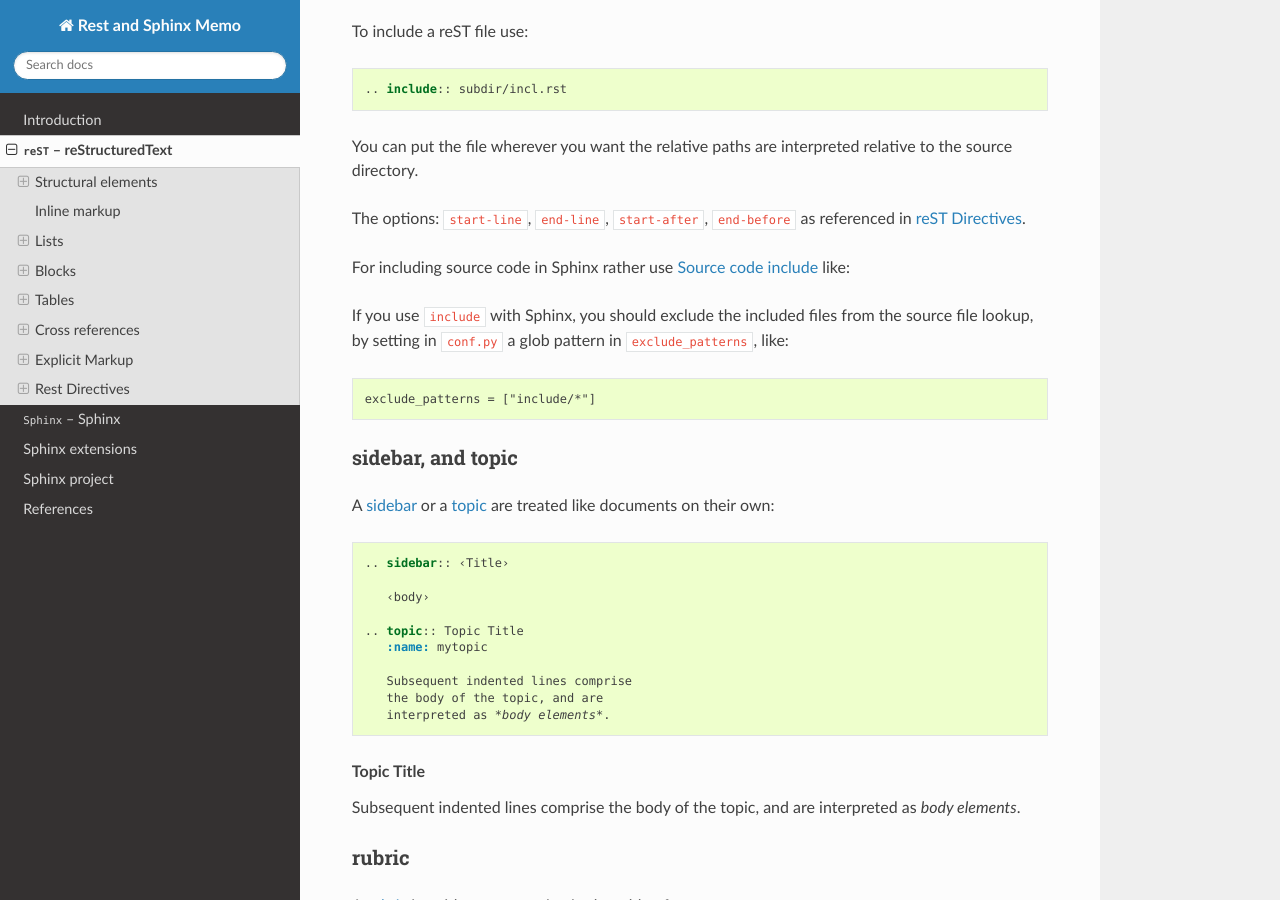
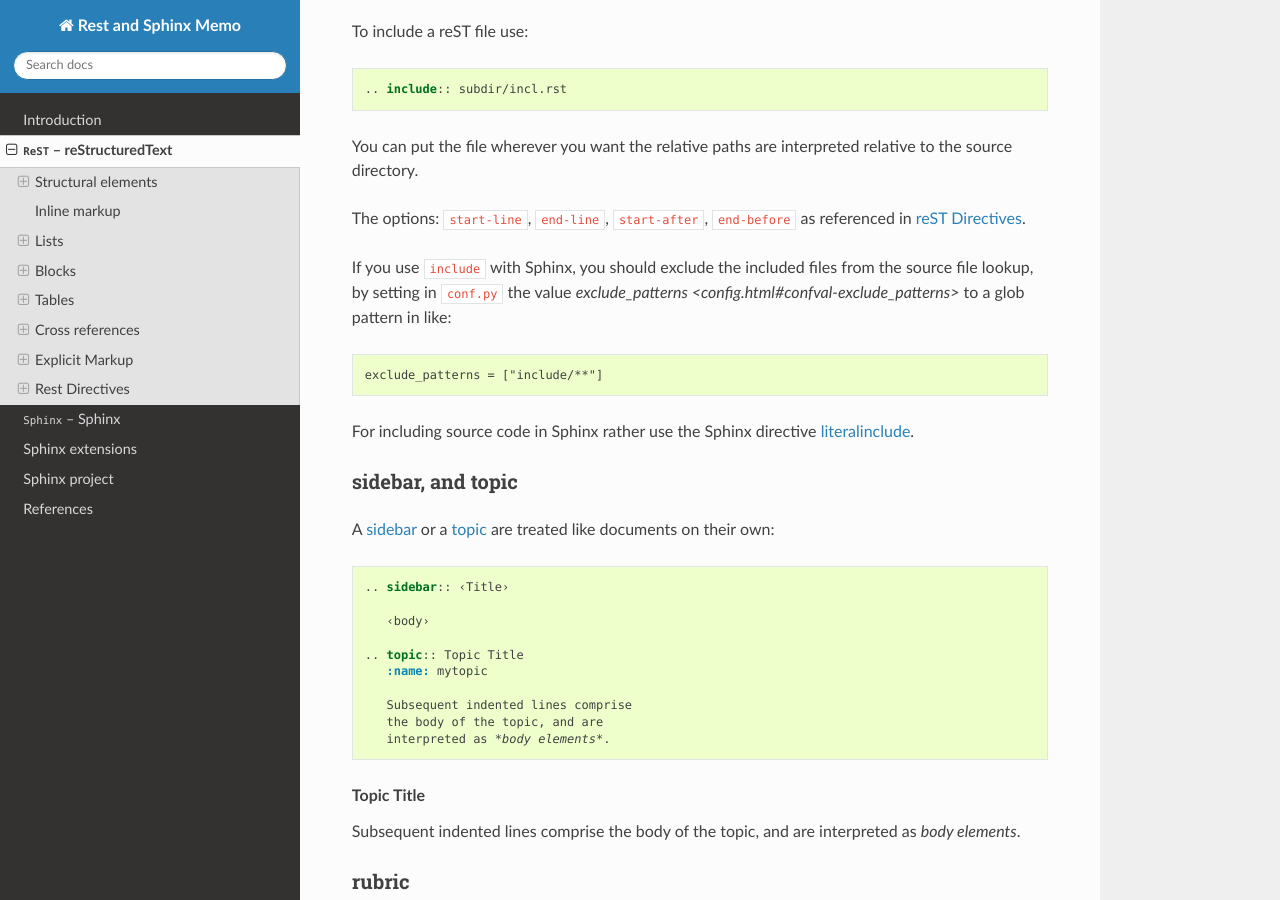
Before and after one commit to marczz/rest-sphinx-memo, a Sphinx documentation site: the page built from source/ReST.rst, in a window 1280 px wide and 900 px high, scrolled down 16209 px. Built offline with Sphinx 7.4.7 and the Read the Docs theme 2.0.0, drawn with Linux system fonts in a browser that asks for light colours; formulas are drawn with MathJax 3; the version number could not be read and is left out.

```diff
--- a/source/ReST.rst
+++ b/source/ReST.rst
@@ -1,5 +1,5 @@
 *******************************
-:mod:`reST` -- reStructuredText
+:mod:`ReST` -- reStructuredText
 *******************************
 
 .. module:: reST
@@ -1384,15 +1386,15 @@ The options: ``start-line``, ``end-line``, ``start-after``, ``end-before``
 as referenced in :restref:`reST Directives
 <directives.html#including-an-external-document-fragment>`.
 
-For including source code in Sphinx rather use :ref:`Source code include
-<source_code_include>` like:
-
 If you use ``include`` with Sphinx, you should exclude the included
-files from the source file lookup, by setting in ``conf.py`` a
-glob pattern in ``exclude_patterns``, like::
-
-   exclude_patterns = ["include/*"]
-
+files from the source file lookup, by setting in ``conf.py`` the value
+`exclude_patterns <config.html#confval-exclude_patterns>` to a glob
+pattern in like::
+
+   exclude_patterns = ["include/**"]
+
+For including source code in Sphinx rather use the Sphinx directive
+:ref:`literalinclude <source_code_include>`.
 
 .. index::
    sidebar
@@ -1402,10 +1404,9 @@ glob pattern in ``exclude_patterns``, like::
 
 sidebar, and topic
 ------------------
-A :restref:`sidebar
-<directives.html#sidebar>`
-or a :restref:`topic <directives.html#topic>`  are treated like documents on
-their own::
+
+A :restref:`sidebar <directives.html#sidebar>` or a :restref:`topic
+<directives.html#topic>` are treated like documents on their own::
 
    .. sidebar:: ‹Title›
 
```
Also changed, not shown: other parts of source/ReST.rst (+8 -0 lines).
